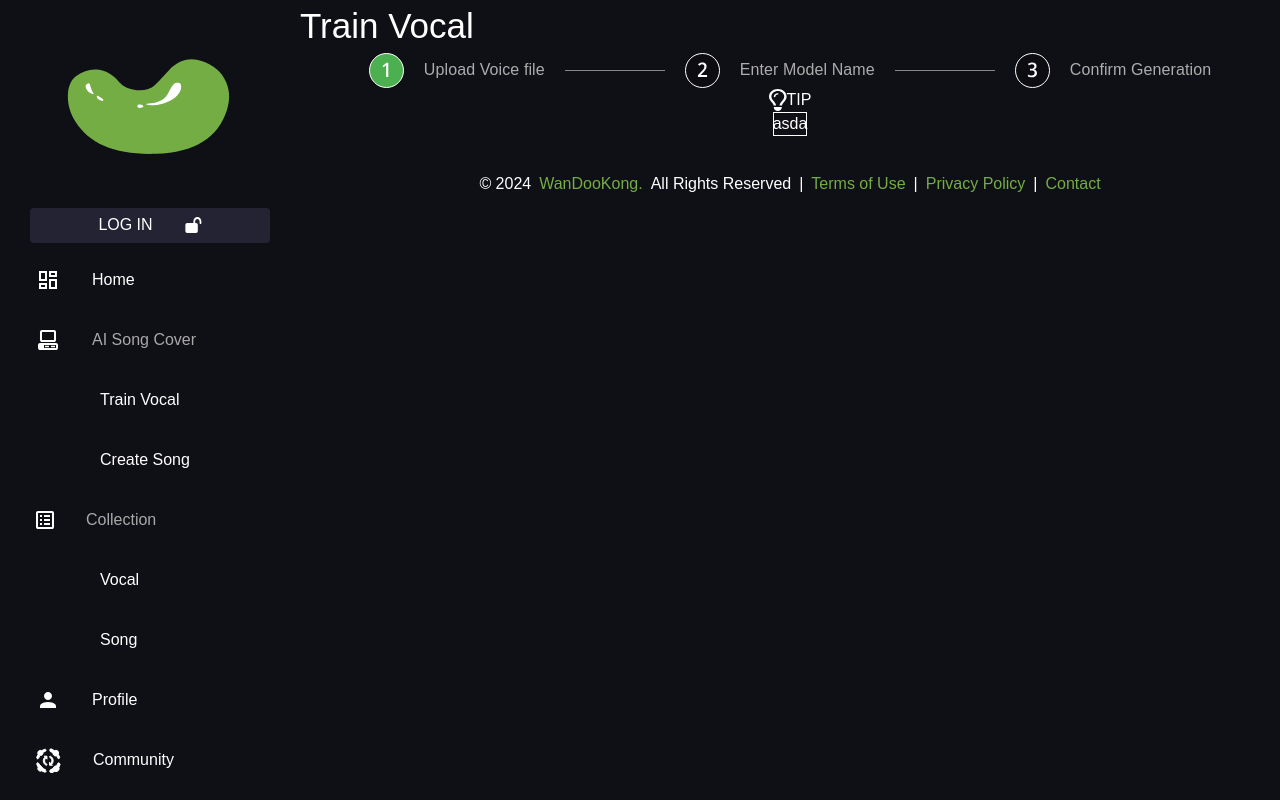
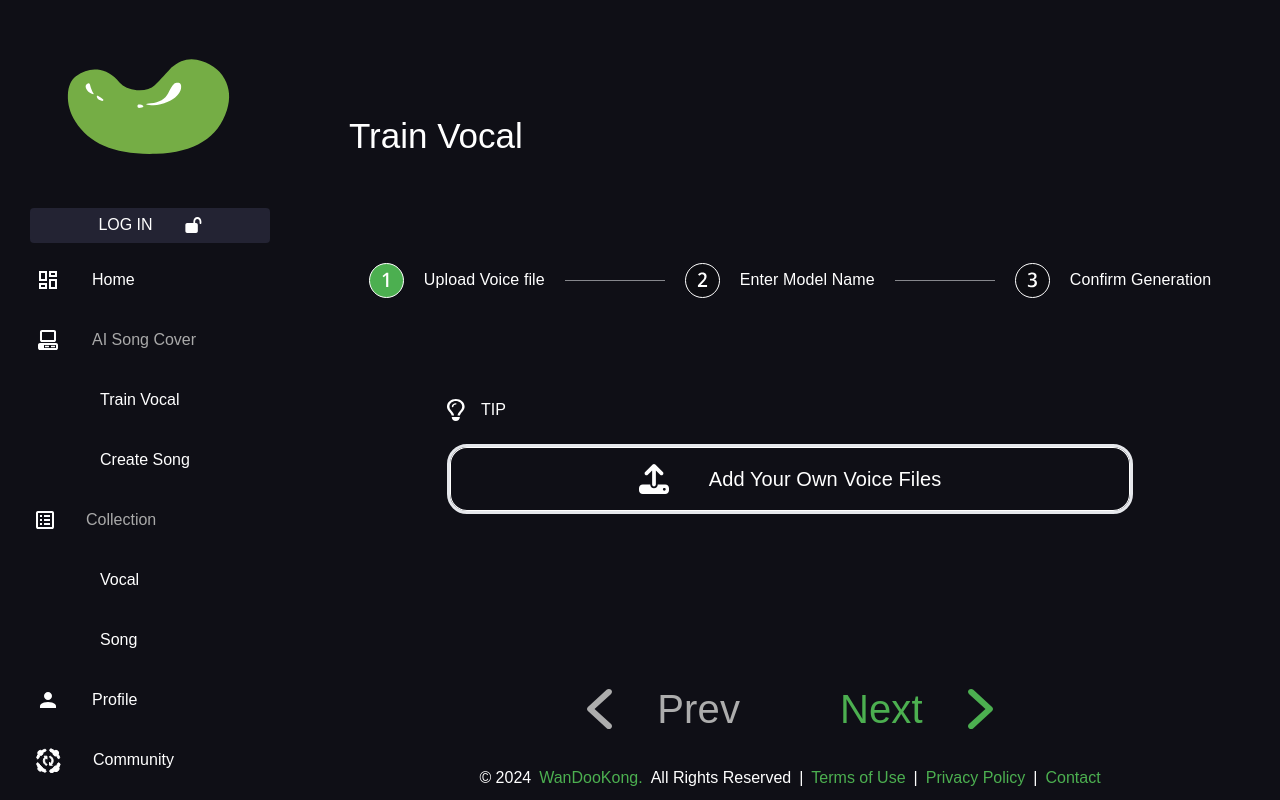
Before and after one commit to Programming-Seungwan/VoiceMeSing-Frontend-forkRepo-forDeploy, a Next.js app: page /train-vocal in a window 1280 px wide. Built offline with nearby package versions, Linux system fonts and the light colour scheme; a web font is replaced by a local one.

Commit message:
Feat : /train-vocal 페이지 기본 UI 완성

```diff
--- a/src/app/(CommonLayout)/train-vocal/page.tsx
+++ b/src/app/(CommonLayout)/train-vocal/page.tsx
@@ -3,19 +3,27 @@
 import Footer from '@components/all/Footer/Footer';
 import ProgressBar from '@components/train-vocal/ProgressBar';
 import VoiceUploadForm from '@components/train-vocal/VoiceUploadForm';
+import PageNavigator from '@components/all/PageNavigator/PageNavigator';
 import { useState } from 'react';
 
 export default function TrainVocalPage() {
   const [progressState, setProgressState] = useState<1 | 2 | 3>(1);
+  const handleProgressState = (newState: 1 | 2 | 3) => {
+    setProgressState(newState);
+  };
+
   return (
     <main className="rightMain items-center overflow-y-scroll relative">
-      {/* <div>This is trian vocal page</div> */}
-      <div className="w-full flex justify-start items-center">
+      <div className="w-[90%] flex justify-start items-center mt-[110px]">
         <span className="text-white fontNormal text-[35px]">Train Vocal</span>
       </div>
       <ProgressBar progressState={progressState} />
-      {/* {progressState === 1 && } */}
-      <VoiceUploadForm />
+      {progressState === 1 && <VoiceUploadForm />}
+
+      <PageNavigator
+        progressState={progressState}
+        handleProgressState={handleProgressState}
+      />
       <Footer />
     </main>
   );
--- /dev/null
+++ b/src/components/all/PageNavigator/PageNavigator.tsx
@@ -0,0 +1,54 @@
+import LeftGrayArrowSVG from '@public/all/PageNavigator/leftGrayArrow.svg';
+import RightGreenArrowSVG from '@public/all/PageNavigator/rightGreenArrow.svg';
+
+interface PageNavigatorProp {
+  progressState: 1 | 2 | 3;
+  handleProgressState: (nextState: 1 | 2 | 3) => void;
+}
+
+export default function PageNavigator({
+  progressState,
+  handleProgressState,
+}: PageNavigatorProp) {
+  const clickRightArrow = () => {
+    if (progressState === 1) {
+      handleProgressState(2);
+    } else if (progressState === 2) {
+      handleProgressState(3);
+    } else if (progressState === 3) {
+      handleProgressState(3);
+    }
+  };
+
+  const clickLeftArrow = () => {
+    if (progressState === 1) {
+      handleProgressState(1);
+    } else if (progressState === 2) {
+      handleProgressState(1);
+    } else if (progressState === 3) {
+      handleProgressState(2);
+    }
+  };
+
+  return (
+    <div className="w-[530px] flex flex-col grow justify-end">
+      <section className="flex justify-center items-center">
+        <LeftGrayArrowSVG
+          className="mr-[45px] hover:cursor-pointer"
+          onClick={clickLeftArrow}
+        />
+        <span className="text-[40px] normalFont text-progressBarGray mr-[50px]">
+          Prev
+        </span>
+        <span className="text-[40px] normalFont text-themeColor ml-[50px]">
+          Next
+        </span>
+
+        <RightGreenArrowSVG
+          className="ml-[45px] hover:cursor-pointer"
+          onClick={clickRightArrow}
+        />
+      </section>
+    </div>
+  );
+}
--- a/src/components/all/UploadForm/TipUI.tsx
+++ b/src/components/all/UploadForm/TipUI.tsx
@@ -2,7 +2,7 @@ import BulbSVG from '@public/all/UploadForm/bulb.svg';
 
 export default function TipUI() {
   return (
-    <div className="flex justify-start items-center">
+    <div className="flex justify-start items-center gap-x-4">
       <BulbSVG />
       <span className="font-[25px] text-white fontNormal">TIP</span>
     </div>
--- a/src/components/train-vocal/ProgressBar.tsx
+++ b/src/components/train-vocal/ProgressBar.tsx
@@ -10,7 +10,7 @@ interface progressBarProp {
 
 export default function ProgressBar({ progressState }: progressBarProp) {
   return (
-    <div className="flex justify-center items-center gap-x-5">
+    <div className="w-[90%] flex justify-center items-center gap-x-5 mt-[100px]">
       <div className="flex items-center gap-x-5">
         <GreenOneSVG />
         <p className="text-5 normalFont text-prgressBarGray">
--- a/src/components/train-vocal/VoiceUploadForm.tsx
+++ b/src/components/train-vocal/VoiceUploadForm.tsx
@@ -1,12 +1,33 @@
+'use client';
 import TipUI from '@components/all/UploadForm/TipUI';
+import FileUploadUISVG from '@public/all/UploadForm/FileUploadUI.svg';
+import { useRef } from 'react';
 
 export default function VoiceUploadForm() {
+  const voiceFileInputRef = useRef<HTMLInputElement>(null);
+  const handleClickVoiceUploadForm = () => {
+    voiceFileInputRef.current?.click();
+  };
+
   return (
-    <>
+    <div className="w-[70%] mt-[100px] flex flex-col gap-y-[22px]">
       <TipUI />
-      <form action="" className="shadow-whiteShadow">
-        asda
+      <form
+        className="shadow-whiteShadow border-[3px] h-[70px] rounded-[20px] flex justify-center items-center gap-x-10 hover:cursor-pointer"
+        encType="multipart/form-data"
+        onClick={handleClickVoiceUploadForm}
+      >
+        <FileUploadUISVG />
+        <span className="normalFont text-xl">Add Your Own Voice Files</span>
+        <input
+          type="file"
+          name="audiofile"
+          accept=".wav"
+          required
+          ref={voiceFileInputRef}
+          className="hidden"
+        />
       </form>
-    </>
+    </div>
   );
 }
--- a/tailwind.config.ts
+++ b/tailwind.config.ts
@@ -9,12 +9,12 @@ const config: Config = {
   theme: {
     extend: {
       colors: {
-        themeColor: '#74AD44',
+        themeColor: '#4CAF50',
         backgroundNavy: '#0F0F16',
         lightNavy: '#232333',
         lightGray: '#a9a9a9',
         hoverGray: '#46464a',
-        prgressBarGray: '#adadad',
+        progressBarGray: '#adadad',
       },
       boxShadow: {
         sideNavBarShadow: '4px 0 10px #1a1a20',
```
Also changed, not shown: public/all/PageNavigator/leftGrayArrow.svg (added), public/all/PageNavigator/rightGreenArrow.svg (added).
